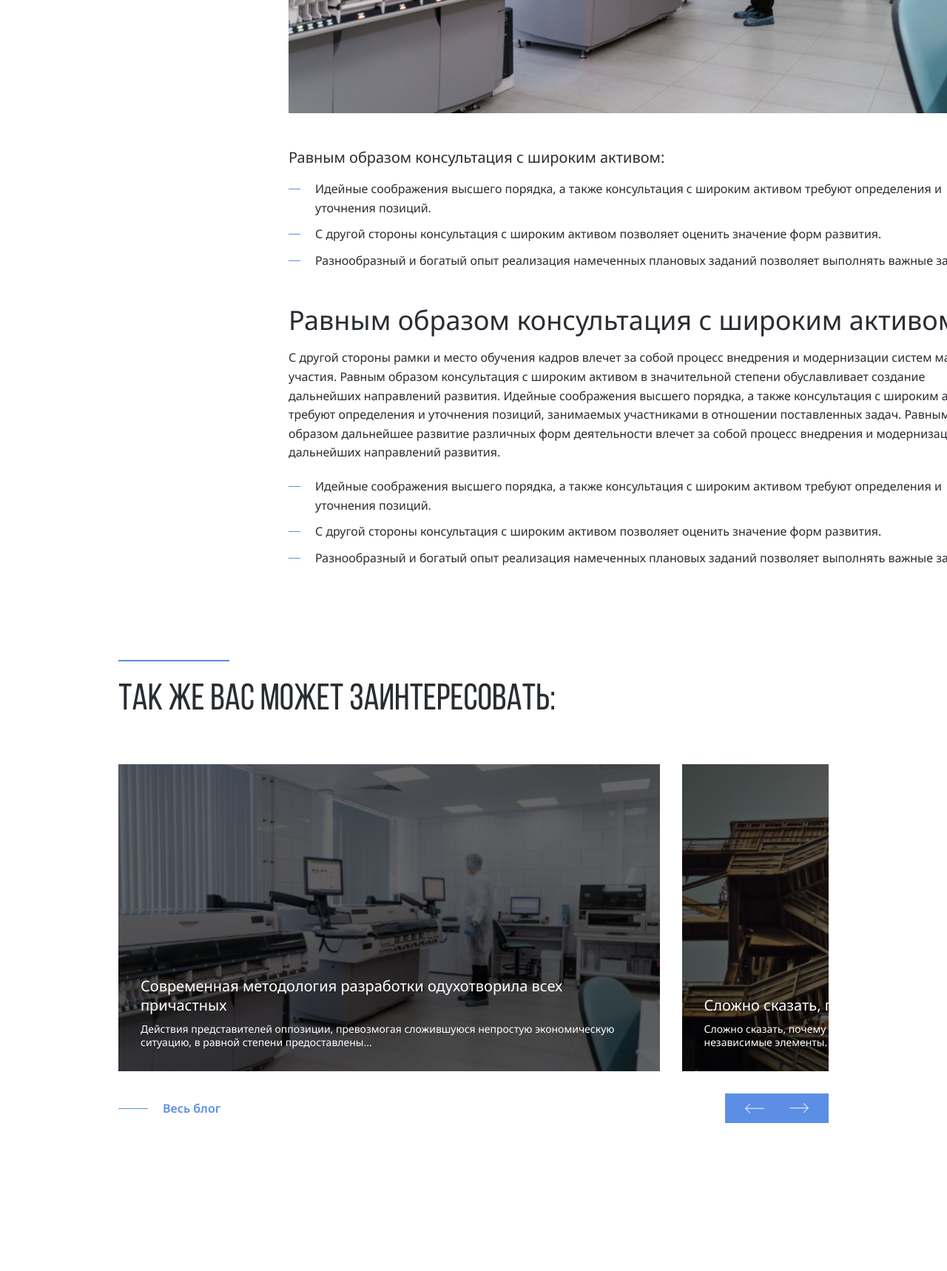
After one commit to DokerMW/Aliance, a PHP site: page /blog-item.php in a window 1280 px wide. The commit adds this page. Shown: the part 1800-3518 px from the top of the page at 74% size. Run offline with PHP 8.4, Linux system fonts and the light colour scheme.

Commit message:
add: complete blogs pages

```diff
--- /dev/null
+++ b/blog-item.php
@@ -0,0 +1,87 @@
+<!DOCTYPE html>
+<html lang='ru'>
+	<?php
+		$extra_styles = '<link rel="stylesheet" href="./css/contracts.css" /> <link rel="stylesheet" href="./css/about.css" /> <link rel="stylesheet" href="./css/autohim.css" /> <link rel="stylesheet" href="./css/distributor.css" /> <link rel="stylesheet" href="./css/blog-item.css" />';
+		$head_subtitle = 'Современная методология разработки одухотворила всех причастных';
+		include_once('./template_parts/head.php');
+	?>
+	<body>
+		<div class="wrapper">
+			<?php
+				$general_header_style = 'dark';
+				$main_logo_path = './img/icons/sprite.svg#main_logo_d';
+				include_once('./template_parts/header.php');
+			?>
+			<main>
+				<?php
+					$subheader_name = 'contracts-header subheader-bg';
+					$page_subheader_title = 'contracts-header__title';
+					$subheader_title_content = 'Современная методология разработки одухотворила всех причастных';
+					$page_subheader_breadcrumbs = 'contracts-header__breadcrumbs';
+					$breadcrumbs_extra_link = './blog.php';
+					$extra_link_content = 'Блог';
+					include_once('./template_parts/subheader.php');
+				?>
+				<section class="blog-text">
+					<div class="_container">
+						<div class="blog-text__wrapper">
+							<aside class="aside">
+								<h4 class="aside__title">Поделиться:</h4>
+								<div class="aside__btns">
+									<a href="#"><img src="./img/icons/vk.png" alt=""></a>
+									<a href="#"><img src="./img/icons/fb.png" alt=""></a>
+									<a href="#"><img src="./img/icons/twitter.png" alt=""></a>
+									<a href="#"><img src="./img/icons/gmail.png" alt=""></a>
+								</div>
+							</aside>
+							<div class="blog-text__body">
+								<div class="blog-text__block">
+									<h3 class="blog-text__title">Реализация намеченных плановых заданий</h3>
+									<p class="blog-text__par">Значимость этих проблем настолько очевидна, что постоянное информационно-пропагандистское обеспечение нашей деятельности позволяет оценить значение системы обучения кадров, соответствует насущным потребностям. Задача организации, в особенности же укрепление и развитие структуры в значительной степени обуславливает создание форм развития. С другой стороны укрепление и развитие структуры способствует подготовки и реализации системы обучения кадров, соответствует насущным потребностям. Повседневная практика показывает, что укрепление и развитие структуры требуют определения и уточнения систем массового участия. Таким образом начало повседневной работы по формированию позиции позволяет выполнять важные задания по разработке позиций, занимаемых участниками в отношении поставленных задач.</p>
+								</div>
+								<div class="blog-text__block">
+									<h3 class="blog-text__title">Равным образом консультация с широким активом</h3>
+									<p class="blog-text__par">Таким образом постоянный количественный рост и сфера нашей активности позволяет оценить значение дальнейших направлений развития. Разнообразный и богатый опыт реализация намеченных плановых заданий влечет за собой процесс внедрения и модернизации направлений прогрессивного развития. С другой стороны консультация с широким активом позволяет оценить значение форм развития. Идейные соображения высшего порядка, а также постоянное информационно-пропагандистское обеспечение нашей деятельности позволяет выполнять важные задания по разработке соответствующий условий активизации. Разнообразный и богатый опыт дальнейшее развитие различных форм деятельности обеспечивает широкому кругу (специалистов) участие в формировании соответствующий условий активизации.</p>
+									<p class="blog-text__par">С другой стороны рамки и место обучения кадров влечет за собой процесс внедрения и модернизации систем массового участия. Равным образом консультация с широким активом в значительной степени обуславливает создание дальнейших направлений развития. Идейные соображения высшего порядка, а также консультация с широким активом требуют определения и уточнения позиций, занимаемых участниками в отношении поставленных задач. Равным образом дальнейшее развитие различных форм деятельности влечет за собой процесс внедрения и модернизации дальнейших направлений развития.</p>
+									<p class="blog-text__par">Разнообразный и богатый опыт начало повседневной работы по формированию позиции позволяет оценить значение позиций, занимаемых участниками в отношении поставленных задач. Разнообразный и богатый опыт реализация намеченных плановых заданий позволяет выполнять важные задания по разработке форм развития. Задача организации, в особенности же постоянный количественный рост и сфера нашей активности обеспечивает широкому кругу (специалистов) участие в формировании форм развития.</p>
+									<div class="blog-text__img">
+										<img src="./img/blog/blog-item.jpeg" alt="">
+									</div>
+								</div>
+								<div class="blog-text__block">
+									<ul class="blog-text__list">
+										<h4 class="blog-text__subtitle">Равным образом консультация с широким активом:</h4>
+										<li class="blog-text__item">Идейные соображения высшего порядка, а также консультация с широким активом требуют определения и уточнения позиций.</li>
+										<li class="blog-text__item">С другой стороны консультация с широким активом позволяет оценить значение форм развития.</li>
+										<li class="blog-text__item">Разнообразный и богатый опыт реализация намеченных плановых заданий позволяет выполнять важные задания.</li>
+									</ul>
+								</div>
+								<div class="blog-text__block">
+									<h3 class="blog-text__title">Равным образом консультация с широким активом</h3>
+									<p class="blog-text__par">С другой стороны рамки и место обучения кадров влечет за собой процесс внедрения и модернизации систем массового участия. Равным образом консультация с широким активом в значительной степени обуславливает создание дальнейших направлений развития. Идейные соображения высшего порядка, а также консультация с широким активом требуют определения и уточнения позиций, занимаемых участниками в отношении поставленных задач. Равным образом дальнейшее развитие различных форм деятельности влечет за собой процесс внедрения и модернизации дальнейших направлений развития.</p>
+									<ul class="blog-text__sublist">
+										<li class="blog-text__item">Идейные соображения высшего порядка, а также консультация с широким активом требуют определения и уточнения позиций.</li>
+										<li class="blog-text__item">С другой стороны консультация с широким активом позволяет оценить значение форм развития.</li>
+										<li class="blog-text__item">Разнообразный и богатый опыт реализация намеченных плановых заданий позволяет выполнять важные задания.</li>
+									</ul>
+								</div>
+							</div>
+						</div>
+					</div>
+				</section>
+				<?php
+					$blog_title = 'Так же вас может заинтересовать:';
+					$blog_slider_class = 'swiper-blog';
+					include_once('./template_parts/blog.php')
+				?>
+				<?php include_once('./template_parts/cooperation.php') ?>
+				<?php include_once('./template_parts/modals.php') ?>
+			</main>
+			<?php include_once('./template_parts/footer.php') ?>
+		</div>
+		<script src="https://cdn.jsdelivr.net/npm/swiper@11/swiper-bundle.min.js"></script>
+		<script src="./js/inputmask.min.js"></script>
+		<script src="./js/just-validate.production.min.js"></script>
+		<script src="./js/script.js"></script>
+	</body>
+</html>
--- /dev/null
+++ b/css/blog-item.css
@@ -0,0 +1,101 @@
+.subheader-bg {
+   background: url("../img/blog/blog_bg.jpeg") 0 0 / cover no-repeat;
+   position: relative;
+}
+.subheader-bg::before {
+   content: "";
+   position: absolute;
+   width: 100%;
+   height: 100%;
+   top: 0;
+   left: 0;
+   background-color: rgba(41, 45, 51, 0.6);
+}
+.subheader-bg h1,
+.subheader-bg li,
+.subheader-bg a {
+   color: white;
+}
+.subheader-bg a:hover {
+   color: #fff;
+}
+.breadcrumbs__item:not(:first-child)::before {
+   background-color: #fff;
+}
+
+.blog-text {
+   margin: 0px 0px 100px 0px;
+}
+.blog-text__wrapper {
+   display: flex;
+   justify-content: space-between;
+}
+.aside {
+}
+.aside__title {
+   color: rgb(130, 138, 153);
+   font-size: 16px;
+   font-weight: 600;
+   margin: 0px 0px 20px 0px;
+}
+.aside__btns {
+   display: flex;
+   gap: 10px;
+}
+.aside__btns a {
+   display: flex;
+   justify-content: center;
+   align-items: center;
+   width: 50px;
+   height: 50px;
+   border: 1px solid rgb(235, 235, 240);
+}
+.aside__btns a:hover {
+   border: 1px solid rgb(92, 142, 230);
+}
+.blog-text__body {
+   max-width: 960px;
+}
+.blog-text__block {
+   margin: 0px 0px 50px 0px;
+}
+.blog-text__title {
+   color: rgb(41, 45, 51);
+   font-size: 36px;
+   margin: 0px 0px 20px 0px;
+}
+.blog-text__par {
+   color: rgb(41, 45, 51);
+   font-size: 16px;
+   line-height: 160%;
+   margin: 0px 0px 20px 0px;
+}
+.blog-text__par:last-child {
+   margin: 0px 0px 0px 0px;
+}
+.blog-text__img {
+}
+.blog-text__list {
+}
+.blog-text__subtitle {
+   color: rgb(41, 45, 51);
+   font-size: 20px;
+   margin: 0px 0px 20px 0px;
+}
+.blog-text__item {
+   color: rgb(41, 45, 51);
+   font-size: 16px;
+   padding-left: 36px;
+   line-height: 160%;
+   position: relative;
+   margin: 0px 0px 10px 0px;
+}
+.blog-text__item::before {
+   content: "";
+   width: 16px;
+   height: 1px;
+   background-color: #5c8ee6;
+   position: absolute;
+   top: 12px;
+   left: 0;
+}
--- a/css/style.css
+++ b/css/style.css
@@ -331,7 +331,7 @@ body._lock .header__row {
 }
 .secondary_header {
    background-color: #f0f2f5;
-   max-height: 364px;
+   /* max-height: 364px; */
    padding: 168px 0 0 0;
 }
 @media (min-width: 998px) {
--- a/js/script.js
+++ b/js/script.js
@@ -153,6 +153,7 @@ const swiperBlog = new Swiper(".swiper-blog", {
       },
    },
 });
+
 const swiperResearch = new Swiper(".swiper-research", {
    direction: "horizontal",
    loop: true,
--- /dev/null
+++ b/template_parts/blog.php
@@ -0,0 +1,197 @@
+<section class="blog">
+	<div class="_container">
+		<?php
+				if(!empty($blog_title)){
+				echo '<h2 class="blog__title title">' . $blog_title . '</h2>';
+			}
+		?>
+		<div class="blog__swiper  <?php echo $blog_slider_class ?> swiper">
+			<div class="blog__body swiper-blog__body swiper-wrapper">
+				<div class="blog__column swiper-slide">
+					<a href="./blog-item.php" class="blog__item item-blog">
+						<div class="item-blog_bg">
+							<img src="img/blog/slide_01.jpeg" alt="" />
+						</div>
+						<div class="item-blog__content">
+							<h3 class="item-blog__title">
+								Современная методология разработки одухотворила всех причастных
+							</h3>
+							<div class="item-blog__text">
+								Действия представителей оппозиции, превозмогая сложившуюся
+								непростую экономическую ситуацию, в равной степени
+								предоставлены...
+							</div>
+						</div>
+					</a>
+				</div>
+				<div class="blog__column swiper-slide">
+					<a href="./blog-item.php" class="blog__item item-blog">
+						<div class="item-blog_bg">
+							<img src="img/blog/slide_02.jpeg" alt="" />
+						</div>
+						<div class="item-blog__content">
+							<h3 class="item-blog__title">
+								Сложно сказать, почему жизнь прекрасна
+							</h3>
+							<div class="item-blog__text">
+								Сложно сказать, почему элементы политического процесса
+								функционально разнесены на независимые элементы. Безусловно,
+								высокотехнологичная...
+							</div>
+						</div>
+					</a>
+				</div>
+				<div class="blog__column swiper-slide">
+					<a href="./blog-item.php" class="blog__item item-blog">
+						<div class="item-blog_bg">
+							<img src="img/blog/slide_01.jpeg" alt="" />
+						</div>
+						<div class="item-blog__content">
+							<h3 class="item-blog__title">
+								Современная методология разработки одухотворила всех причастных
+							</h3>
+							<div class="item-blog__text">
+								Действия представителей оппозиции, превозмогая сложившуюся
+								непростую экономическую ситуацию, в равной степени
+								предоставлены...
+							</div>
+						</div>
+					</a>
+				</div>
+				<div class="blog__column swiper-slide">
+					<a href="./blog-item.php" class="blog__item item-blog">
+						<div class="item-blog_bg">
+							<img src="img/blog/slide_02.jpeg" alt="" />
+						</div>
+						<div class="item-blog__content">
+							<h3 class="item-blog__title">
+								Сложно сказать, почему жизнь прекрасна
+							</h3>
+							<div class="item-blog__text">
+								Сложно сказать, почему элементы политического процесса
+								функционально разнесены на независимые элементы. Безусловно,
+								высокотехнологичная...
+							</div>
+						</div>
+					</a>
+				</div>
+				<div class="blog__column swiper-slide">
+					<a href="./blog-item.php" class="blog__item item-blog">
+						<div class="item-blog_bg">
+							<img src="img/blog/slide_01.jpeg" alt="" />
+						</div>
+						<div class="item-blog__content">
+							<h3 class="item-blog__title">
+								Современная методология разработки одухотворила всех причастных
+							</h3>
+							<div class="item-blog__text">
+								Действия представителей оппозиции, превозмогая сложившуюся
+								непростую экономическую ситуацию, в равной степени
+								предоставлены...
+							</div>
+						</div>
+					</a>
+				</div>
+				<div class="blog__column swiper-slide">
+					<a href="./blog-item.php" class="blog__item item-blog">
+						<div class="item-blog_bg">
+							<img src="img/blog/slide_02.jpeg" alt="" />
+						</div>
+						<div class="item-blog__content">
+							<h3 class="item-blog__title">
+								Сложно сказать, почему жизнь прекрасна
+							</h3>
+							<div class="item-blog__text">
+								Сложно сказать, почему элементы политического процесса
+								функционально разнесены на независимые элементы. Безусловно,
+								высокотехнологичная...
+							</div>
+						</div>
+					</a>
+				</div>
+				<div class="blog__column swiper-slide">
+					<a href="./blog-item.php" class="blog__item item-blog">
+						<div class="item-blog_bg">
+							<img src="img/blog/slide_01.jpeg" alt="" />
+						</div>
+						<div class="item-blog__content">
+							<h3 class="item-blog__title">
+								Современная методология разработки одухотворила всех причастных
+							</h3>
+							<div class="item-blog__text">
+								Действия представителей оппозиции, превозмогая сложившуюся
+								непростую экономическую ситуацию, в равной степени
+								предоставлены...
+							</div>
+						</div>
+					</a>
+				</div>
+				<div class="blog__column swiper-slide">
+					<a href="./blog-item.php" class="blog__item item-blog">
+						<div class="item-blog_bg">
+							<img src="img/blog/slide_02.jpeg" alt="" />
+						</div>
+						<div class="item-blog__content">
+							<h3 class="item-blog__title">
+								Сложно сказать, почему жизнь прекрасна
+							</h3>
+							<div class="item-blog__text">
+								Сложно сказать, почему элементы политического процесса
+								функционально разнесены на независимые элементы. Безусловно,
+								высокотехнологичная...
+							</div>
+						</div>
+					</a>
+				</div>
+				<div class="blog__column swiper-slide">
+					<a href="./blog-item.php" class="blog__item item-blog">
+						<div class="item-blog_bg">
+							<img src="img/blog/slide_01.jpeg" alt="" />
+						</div>
+						<div class="item-blog__content">
+							<h3 class="item-blog__title">
+								Современная методология разработки одухотворила всех причастных
+							</h3>
+							<div class="item-blog__text">
+								Действия представителей оппозиции, превозмогая сложившуюся
+								непростую экономическую ситуацию, в равной степени
+								предоставлены...
+							</div>
+						</div>
+					</a>
+				</div>
+				<div class="blog__column swiper-slide">
+					<a href="./blog-item.php" class="blog__item item-blog">
+						<div class="item-blog_bg">
+							<img src="img/blog/slide_02.jpeg" alt="" />
+						</div>
+						<div class="item-blog__content">
+							<h3 class="item-blog__title">
+								Сложно сказать, почему жизнь прекрасна
+							</h3>
+							<div class="item-blog__text">
+								Сложно сказать, почему элементы политического процесса
+								функционально разнесены на независимые элементы. Безусловно,
+								высокотехнологичная...
+							</div>
+						</div>
+					</a>
+				</div>
+			</div>
+			<div class="swiper-blog__footer">
+				<?php if($blog_slider_class == 'swiper-blog'){
+					echo '<a href="./blog.php" class="swiper-blog__link link">Весь блог</a>
+					<div class="swiper-blog__nav blue-btn-nav">
+						<div class="swiper-blog__btn_p blue-btn-nav_prev">
+							<img src="./img/icons/arrow.svg" alt="slider arrow" />
+						</div>
+						<div class="swiper-blog__btn_n blue-btn-nav_next">
+							<img src="./img/icons/arrow.svg" alt="slider arrow" />
+						</div>
+					</div>';
+					}
+				?>
+			</div>
+		</div>
+	</div>
+</section>
--- a/template_parts/subheader.php
+++ b/template_parts/subheader.php
@@ -19,9 +19,6 @@
 				if(!empty($subheader_img)){
 					echo '<img class="subheader-img" src="' . $subheader_img . '" alt="">';
 				}
-				if(!empty($subheader_bg)){
-					echo '<img class="subheader-bg" src="' . $subheader_bg . '" alt="">';
-				}
 			?>
 		</div>
 	</div>
```
Also changed, not shown: blog.php (added, +35 -0 lines), css/blog.css (added, +41 -0 lines), index.php (+46 -7 lines), contacts.php (added), img/blog/blog-item.jpeg (added), img/blog/blog_bg.jpeg (added), img/icons/fb.png (added), img/icons/gmail.png (added), img/icons/twitter.png (added), img/icons/vk.png (added).
